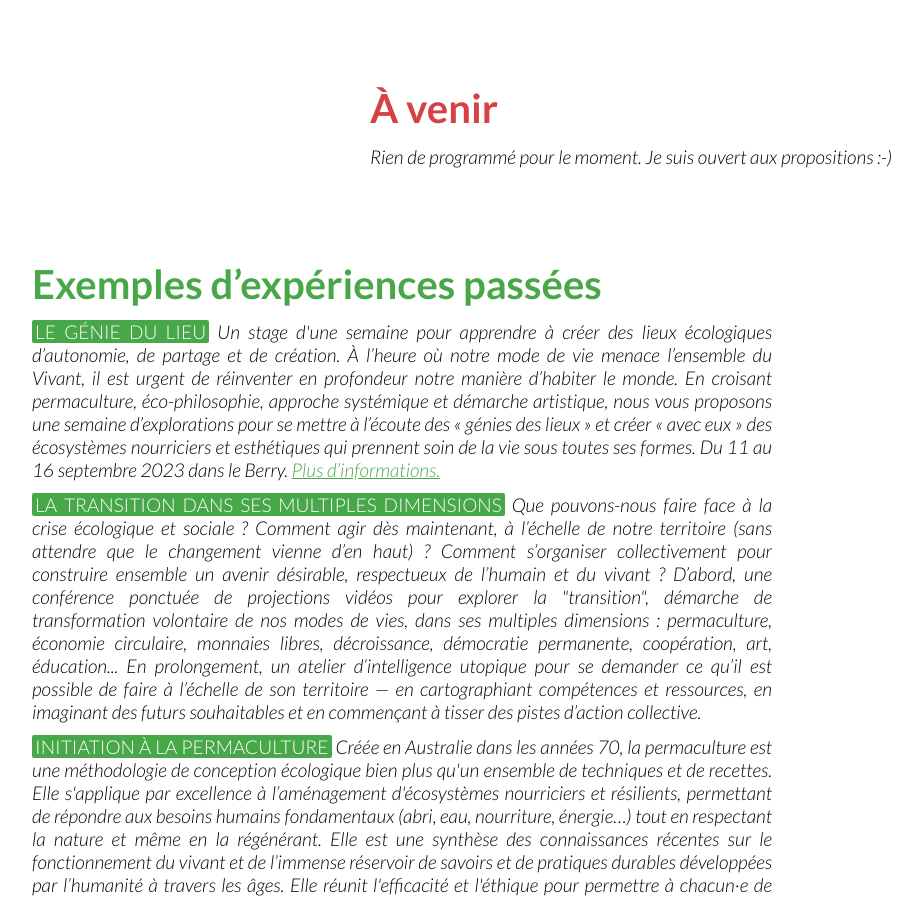
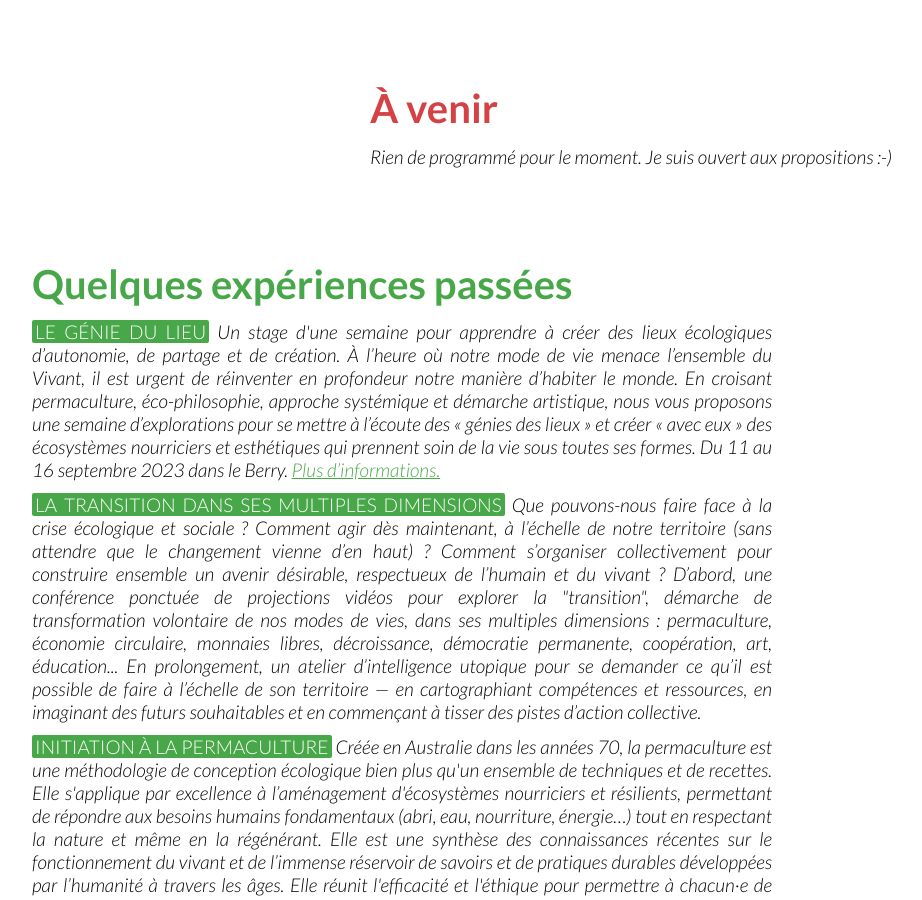
Before and after one commit to leomatteudi/leomatteudi, a Jekyll site: the page built from pages/2-experiences.html, in a window 1280 px wide and 900 px high, scrolled down 650 px. Shown: the whole window, without its empty margins (178-1100 px from the left). Built offline with Jekyll 4.4.1, drawn with Linux system fonts in a browser that asks for light colours.

Commit message:
Update 2-experiences.html

```diff
--- a/pages/2-experiences.html
+++ b/pages/2-experiences.html
@@ -16,7 +16,7 @@ title: Expériences collectives
 </div>
 
 <div class="block green" id="evenements-passes">
-	<h2>Exemples d’expériences passées</h2>
+	<h2>Quelques expériences passées</h2>
 	<p><strong>Le génie du lieu</strong> Un stage d'une semaine pour apprendre à créer des lieux écologiques d’autonomie, de partage et de création. À l’heure où notre mode de vie menace l’ensemble du Vivant, il est urgent de réinventer en profondeur notre manière d’habiter le monde. En croisant permaculture, éco-philosophie, approche systémique et démarche artistique, nous vous proposons une semaine d’explorations pour se mettre à l’écoute des « génies des lieux » et créer « avec eux » des écosystèmes nourriciers et esthétiques qui prennent soin de la vie sous toutes ses formes. Du 11 au 16 septembre 2023 dans le Berry. <a href="/static/legeniedulieu.pdf" target="_blank">Plus d’informations.</a></p>
  	<p><strong>La transition dans ses multiples dimensions</strong> Que pouvons-nous faire face à la crise écologique et sociale ? Comment agir dès maintenant, à l’échelle de notre territoire (sans attendre que le changement vienne d’en haut) ? Comment s’organiser collectivement pour construire ensemble un avenir désirable, respectueux de l’humain et du vivant ? D’abord, une conférence ponctuée de projections vidéos pour explorer la "transition", démarche de transformation volontaire de nos modes de vies, dans ses multiples dimensions&nbsp;: permaculture, économie circulaire, monnaies libres, décroissance, démocratie permanente, coopération, art, éducation... En prolongement, un atelier d’intelligence utopique pour se demander ce qu’il est possible de faire à l’échelle de son territoire — en cartographiant compétences et ressources, en imaginant des futurs souhaitables et en commençant à tisser des pistes d’action collective.</p>
 	<p><strong>Initiation à la permaculture</strong> Créée en Australie dans les années 70, la permaculture est une méthodologie de conception écologique bien plus qu'un ensemble de techniques et de recettes. Elle s'applique par excellence à l’aménagement d'écosystèmes nourriciers et résilients, permettant de répondre aux besoins humains fondamentaux (abri, eau, nourriture, énergie…) tout en respectant la nature et même en la régénérant. Elle est une synthèse des connaissances récentes sur le fonctionnement du vivant et de l’immense réservoir de savoirs et de pratiques durables développées par l’humanité à travers les âges. Elle réunit l'efficacité et l'éthique pour permettre à chacun·e de répondre à son échelle aux problématiques globales (changement climatique, épuisement des ressources, effondrement de la biodiversité, érosion des sols, pollution...) et participer ainsi à bâtir un futur viable.</p>
```
